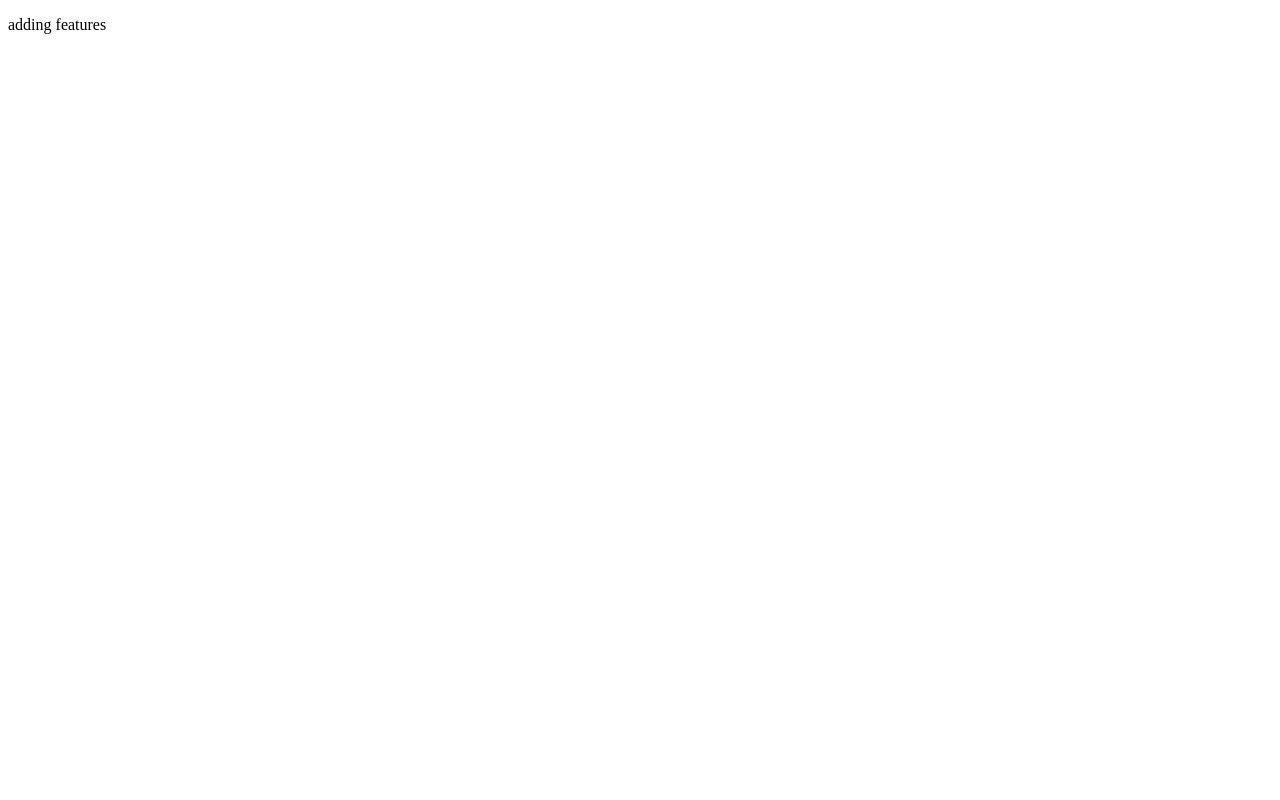
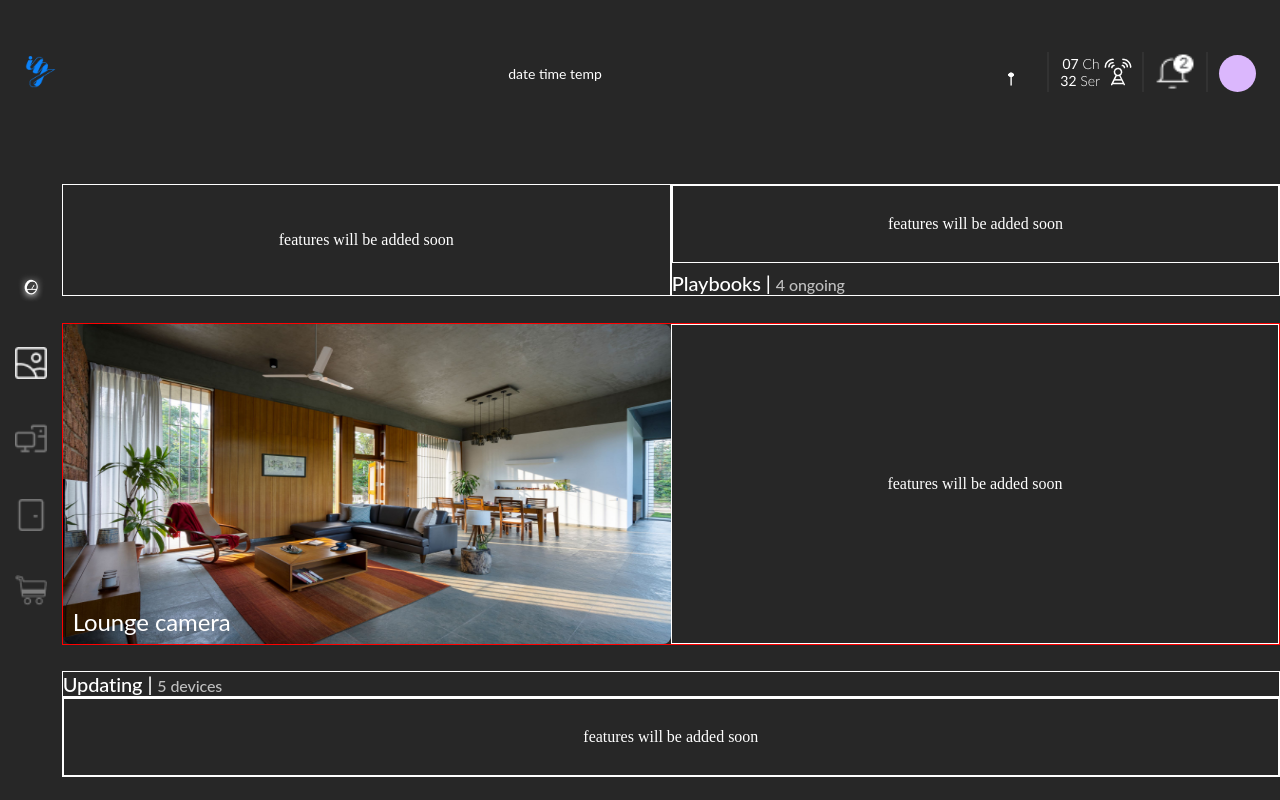
Before and after one commit to Ganesh-gaian/iZak, a plain HTML site: page dashboard/index.html in a window 1280 px wide. Drawn offline with Linux system fonts and the light colour scheme.

Commit message:
added Dashboard structure

```diff
--- a/dashboard/index.html
+++ b/dashboard/index.html
@@ -1,13 +1,114 @@
 <!DOCTYPE html>
 <html lang="en">
   <head>
-    <meta charset="UTF-8">
-    <meta name="viewport" content="width=device-width, initial-scale=1.0">
+    <meta charset="UTF-8" />
+    <meta name="viewport" content="width=device-width, initial-scale=1.0" />
     <title>Document</title>
+    <link rel="stylesheet" href="style.css" />
   </head>
   <body>
+    <div class="container">
+      <div class="topNav">
+        <div class="navContent">
+          <div class="iZAKLogo">
+            <img src="../images/navbar/iZak logo.png" alt="Logo" />
+          </div>
+          <div class="dateTimeTemp">date time temp</div>
+
+          <div class="userProfile">
+            <div class="signalGif">
+              <img src="../images/navbar/signalGif.gif" alt="Signal GIF" />
+            </div>
+            <div class="line">
+              <img src="../images/navbar/line.png" alt="Signal GIF" />
+            </div>
+            <div class="NetworkSignal">
+              <img
+                src="../images/navbar/Network full signal.png"
+                alt="Signal GIF"
+              />
+            </div>
+            <div class="line">
+              <img src="../images/navbar/line.png" alt="Signal GIF" />
+            </div>
+            <div class="bellNotification">
+              <img
+                src="../images/navbar/bellNotification.png"
+                alt="Signal GIF"
+              />
+            </div>
+            <div class="line">
+              <img src="../images/navbar/line.png" alt="Signal GIF" />
+            </div>
+            <div class="profileLogo">
+              <!-- <img
+                src="../images/navbar/bellNotification.png"
+                alt="Signal GIF"
+              /> -->
+            </div>
+          </div>
+        </div>
+      </div>
+
+      <div class="contentContainer">
+        <div class="wrapper">
+          <div class="sideNavContent">
+            <div class="iconStyle">
+              <img src="../images/sideNav/Dashboard.png" alt="Logo" />
+            </div>
+            <div class="iconStyle">
+              <img src="../images/sideNav/playbook.png" alt="Logo" />
+            </div>
+            <div class="iconStyle">
+              <img src="../images/sideNav/devices.png" alt="Logo" />
+            </div>
+            <div class="iconStyle">
+              <img src="../images/sideNav/spaces.png" alt="Logo" />
+            </div>
+            <div class="iconStyle">
+              <img src="../images/sideNav/storefront.png" alt="Logo" />
+            </div>
+          </div>
+
+          <div class="mainContainer">
+            <div class="upperContent">
+              <div class="upperContentLeft">
+                <div><p>features will be added soon</p></div>
+              </div>
+
+              <div class="upperContentRight">
+                <div class="upperContentRightSlider">
+                  <div><p>features will be added soon</p></div>
+                </div>
+
+                <div class="Playbooks">
+                  <p>Playbooks | <span>4 ongoing</span></p>
+                </div>
+              </div>
+            </div>
+
+            <div class="middleContent">
+              <div class="middleContentLeft">
+                <p>Lounge camera</p>
+                <img src="../images/dashboard/homeImage.jpeg" alt="Logo" />
+              </div>
+
+              <div class="middleContentRight">
+                <div><p>features will be added soon</p></div>
+              </div>
+            </div>
+
+            <div class="lowerContent">
               <div>
-    <p>adding features</p>
+                <p>Updating | <span>5 devices</span></p>
+              </div>
+              <div class="lowerContentSlider">
+                <div>features will be added soon</div>
+              </div>
+            </div>
+          </div>
+        </div>
+      </div>
     </div>
   </body>
 </html>
--- /dev/null
+++ b/dashboard/style.css
@@ -0,0 +1,270 @@
+* {
+  padding: 0;
+  margin: 0;
+  box-sizing: border-box;
+}
+.container {
+  width: 100%;
+  height: 100vh;
+  background-color: #272727;
+  position: fixed;
+  top: 0;
+  overflow-y: hidden;
+}
+
+.topNav {
+  width: 100%;
+  display: flex;
+  justify-content: center;
+  height: 5.13vh;
+  position: fixed;
+  /* top: 24px; */
+  top: 6.66vh;
+}
+
+.navContent {
+  width: 96.25%;
+  display: flex;
+  justify-content: space-between;
+  align-items: center;
+}
+
+.iZAKLogo{
+  width: 100px;
+}
+
+.iZAKLogo img {
+  width: 32px;
+  height: 32px;
+}
+
+.dateTimeTemp {
+  width: 300px;
+  color: var(--Color, #fff);
+  font-family: Lato;
+  font-size: 14px;
+  font-style: normal;
+  font-weight: 400;
+  line-height: normal;
+  display: flex;
+  justify-content: center;
+}
+
+.userProfile {
+  width: 270px;
+  display: flex;
+  justify-content: space-around;
+  align-items: center;
+  gap: 10px;
+}
+
+.signalGif img {
+  width: 50px;
+  height: 40px;
+}
+
+.line img {
+  width: 2px;
+  height: 40px;
+}
+
+.NetworkSignal {
+  width: 72px;
+  height: 37px;
+}
+
+.bellNotification img {
+  width: 40px;
+  height: 37px;
+}
+
+.profileLogo {
+  width: 37px;
+  height: 37px;
+  background-color: rgb(219, 183, 253);
+  border-radius: 50%;
+}
+
+.contentContainer {
+  display: flex;
+  width: 100%;
+  /* height: calc(100vh - 5.13vh);  */
+  /* height of total height - navbar + top height */
+  height: calc(100vh - 11.79vh);
+  margin-top: 11vh;
+  /* border: 2px solid blue; */
+  overflow-y: hidden;
+}
+
+.wrapper {
+  width: 100%;
+  height: inherit;
+  display: flex;
+}
+
+.sideNavContent {
+  width: 5%;
+  height: inherit;
+  background-color: transparent;
+  display: flex;
+  flex-direction: column;
+  align-items: center;
+  justify-content: center;
+  gap: 40px;
+  padding: 0 8px;
+}
+
+.iconStyle img {
+  width: 32px;
+  height: 32px;
+  font-size: 22px;
+}
+
+.mainContainer {
+  height: inherit;
+  width: 100%;
+  display: flex;
+  justify-content: center;
+  flex-direction: column;
+  margin-top: 5vh;
+}
+
+.upperContent {
+  /* border: 1px solid red; */
+  width: 100%;
+  height: 112px;
+  display: flex;
+  margin-bottom: 3.33vh;
+}
+.upperContentLeft {
+  border: 1px solid white;
+  width: 50%;
+  /* height: 112px; */
+  height: 15.55 vh;
+  display: flex;
+  justify-content: center;
+  align-items: center;
+  color: white;
+
+}
+
+.upperContentRight {
+  border: 1px solid white;
+  width: 50%;
+  height: 15.55 vh;
+  position: relative;
+
+}
+.upperContentRightSlider {
+  border: 1px solid white;
+  width: 100%;
+  height: 9.72vh;
+  display: flex;
+  justify-content: center;
+  align-items: center;
+  color: white;
+
+
+}
+
+.Playbooks{
+  /* position: relative; */
+
+}
+
+.Playbooks p {
+  position: absolute;
+  bottom: 0;
+  color: var(--Color, #fff);
+  font-family: Lato;
+  font-size: 20px;
+  font-style: normal;
+  font-weight: 500;
+  line-height: normal;
+  letter-spacing: -0.095px;
+}
+
+.Playbooks span {
+  color: var(--Color, #fff);
+  font-family: Lato;
+  font-size: 16px;
+  font-style: normal;
+  font-weight: 500;
+  line-height: normal;
+  letter-spacing: -0.095px;
+  opacity: 0.7;
+}
+.middleContent {
+  border: 1px solid red;
+  width: 100%;
+  display: flex;
+  position: relative;
+  margin-bottom: 3.33vh;
+}
+.middleContentLeft {
+  width: 50%;
+  height: 40vh;
+}
+
+.middleContentLeft p {
+  color: var(--Color, #fff);
+  font-family: Lato;
+  font-size: 24px;
+  font-style: normal;
+  font-weight: 400;
+  line-height: normal;
+  letter-spacing: -0.099px;
+  position: absolute;
+  bottom: 8px;
+  left: 10px;
+}
+
+.middleContentLeft img {
+  width: 100%;
+  height: 40vh;
+  border-radius: 8px;
+}
+
+.middleContentRight {
+  border: 1px solid white;
+  width: 50%;
+  height: 40vh;
+  display: flex;
+  justify-content: center;
+  align-items: center;
+  color: white;
+}
+.lowerContent p {
+  border: 1px solid white;
+  width: 100%;
+  color: var(--Color, #fff);
+  font-family: Lato;
+  font-size: 20px;
+  font-style: normal;
+  font-weight: 500;
+  line-height: normal;
+  letter-spacing: -0.095px;
+}
+
+.lowerContent span {
+  color: var(--Color, #fff);
+  font-family: Lato;
+  font-size: 16px;
+  font-style: normal;
+  font-weight: 500;
+  line-height: normal;
+  letter-spacing: -0.095px;
+  opacity: 0.7;
+}
+
+.lowerContentSlider {
+  border: 2px solid white;
+  display: flex;
+  width: 100%;
+  height: 80px;
+  gap: 20px;
+  display: flex;
+  justify-content: center;
+  align-items: center;
+  color: white;
+}
--- a/main/style.css
+++ b/main/style.css
@@ -6,16 +6,20 @@
 .container {
   width: 100%;
   height: 100vh;
-  background-color: gray;
+  background-color: #272727;
+  position: fixed;
+  top: 0;
+  overflow-y: hidden;
 }
 
 .topNav {
   width: 100%;
   display: flex;
   justify-content: center;
-
-  height: 40px;
-  background-color: aliceblue;
+  height: 5.13vh;
+  position: fixed;
+  /* top: 24px; */
+  top: 6.66vh;
 }
 
 .navContent {
@@ -25,60 +29,102 @@
   align-items: center;
 }
 
-.logo {
-  width: 40px;
-  height: 40px;
-  display: flex;
-  align-items: center;
+.iZAKLogo{
+  width: 100px;
+}
+
+.iZAKLogo img {
+  width: 32px;
+  height: 32px;
 }
 
 .dateTimeTemp {
+  width: 300px;
+  color: var(--Color, #fff);
+  font-family: Lato;
+  font-size: 14px;
+  font-style: normal;
+  font-weight: 400;
+  line-height: normal;
+  display: flex;
+  justify-content: center;
 }
 
 .userProfile {
+  width: 270px;
+  display: flex;
+  justify-content: space-around;
+  align-items: center;
+  gap: 10px;
 }
 
-.sideNav {
-  width: 100%;
-    height: 100vh;
-    display: flex;
+.signalGif img {
+  width: 50px;
+  height: 40px;
+}
 
+.line img {
+  width: 2px;
+  height: 40px;
+}
+
+.NetworkSignal {
+  width: 72px;
+  height: 37px;
+}
+
+.bellNotification img {
+  width: 40px;
+  height: 37px;
+}
+
+.profileLogo {
+  width: 37px;
+  height: 37px;
+  background-color: rgb(219, 183, 253);
+  border-radius: 50%;
 }
 
 .contentContainer {
+  display: flex;
   width: 100%;
-  height: 100vh;
-  background-color: rgb(149, 149, 224);
+  /* height: calc(100vh - 5.13vh);  */
+  /* height of total height - navbar + top height */
+  height: calc(100vh - 11.79vh);
+  margin-top: 11vh;
+  /* border: 2px solid blue; */
+  overflow-y: hidden;
+}
+
+.wrapper {
+  width: 100%;
+  height: inherit;
+  display: flex;
 }
 
 .sideNavContent {
-  width: max-content;
-  height: 100vh;
-  background-color: rgb(97, 46, 46);
+  width: 5%;
+  height: inherit;
+  background-color: transparent;
   display: flex;
   flex-direction: column;
   align-items: center;
   justify-content: center;
-  gap: 50px;
+  gap: 40px;
   padding: 0 8px;
 }
 
-.iconStyle{
-    width: 40px;
-    height: 40px;
-    font-size: 22px;
+.iconStyle img {
+  width: 32px;
+  height: 32px;
+  font-size: 22px;
 }
 
-.mainContainer{
-    height: inherit;
-    width: 100%;
-    display: flex;
-    justify-content: center;
-    align-items: center;
-
+.mainContainer {
+  height: inherit;
+  width: 100%;
+  display: flex;
+  justify-content: center;
+  flex-direction: column;
+  margin-top: 5vh;
 }
-
-p{
-    font-size: 30px;
-    color: white;
-}
```
Also changed, not shown: main/index.html (+55 -11 lines), dashboard/script.js (added), images/dashboard/homeImage.jpeg (added), images/navbar/Network full signal.png (added), images/navbar/bellNotification.png (added), images/navbar/iZak logo.png (added), images/navbar/line.png (added), images/navbar/signalGif.gif (added), images/sideNav/Dashboard.png (added), images/sideNav/devices.png (added), images/sideNav/playbook.png (added), images/sideNav/spaces.png (added), images/sideNav/storefront.png (added). Lines whose indentation alone changed are shown as unchanged.
